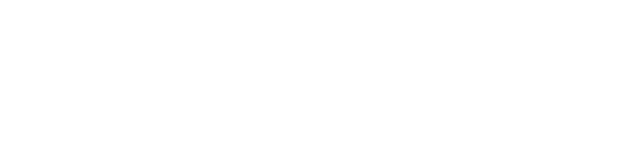
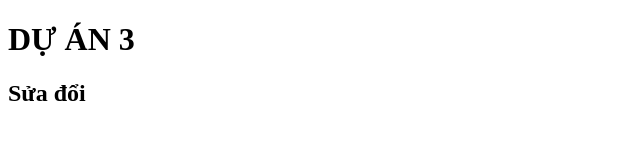
Before and after one commit to nck1610nvt-sketch/duan3, a plain HTML site: page index.html in a window 1280 px wide. Shown: the whole page, without its empty margins (0-640 px from the left). Drawn offline with Linux system fonts and the light colour scheme.

Commit message:
2nd commit

```diff
--- a/index.html
+++ b/index.html
@@ -5,5 +5,14 @@
     <meta name="viewport" content="width=device-width, initial-scale=1.0" />
     <title>Du an 3</title>
   </head>
-  <body></body>
+  <body>
+    <!-- ĐỂ GHI CHÚ DÙNG PHÍM TẮT CTRL + / -->
+    <!-- b1: Khởi tạo: Dùng lệnh Git init
+          b2: Để theo dõi: Dùng lệnh Git add .
+          b3: Dùng lệnh: git commit -m "first commit"
+          b4: Dùng lệnh: git branch -M main: Để đưa từ master sang main
+          b5: Copy link git dán vào để up lên Github -->
+    <h1>DỰ ÁN 3</h1>
+    <h2>Sửa đổi</h2>
+  </body>
 </html>
```
